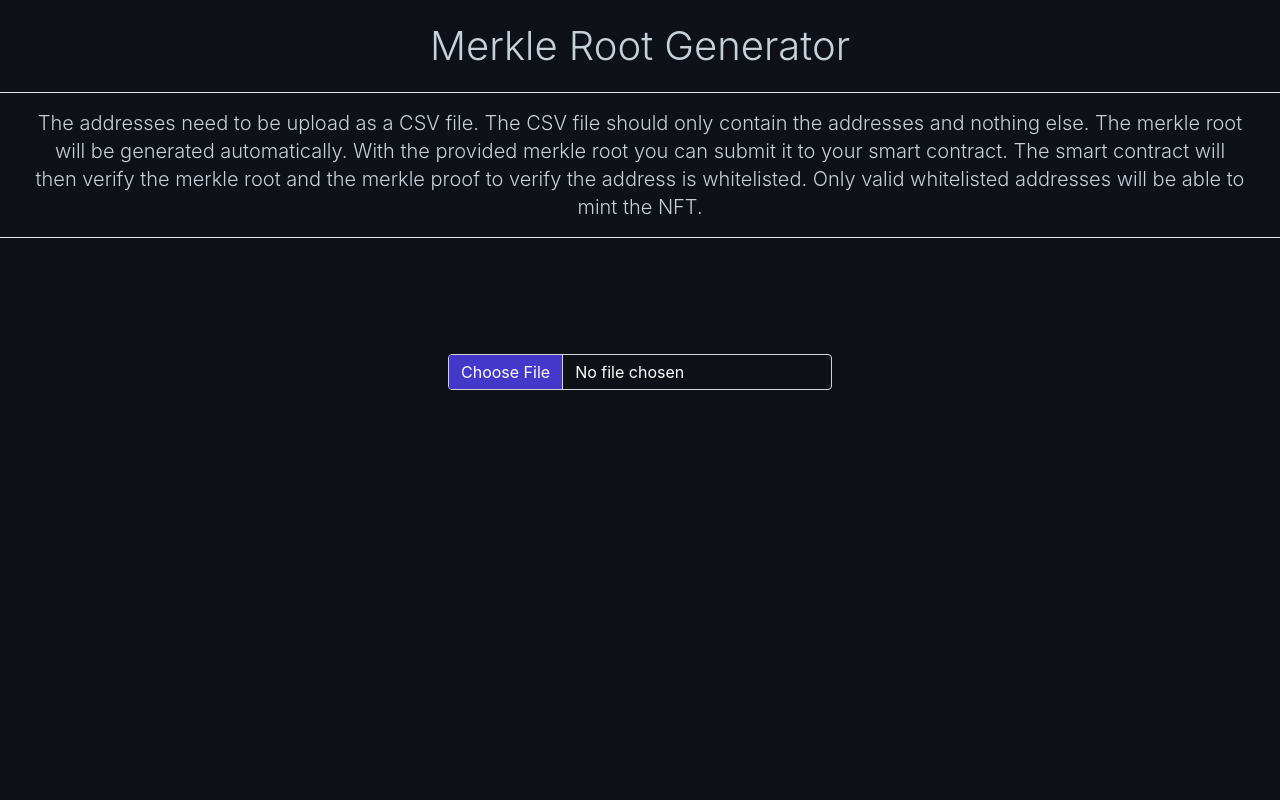
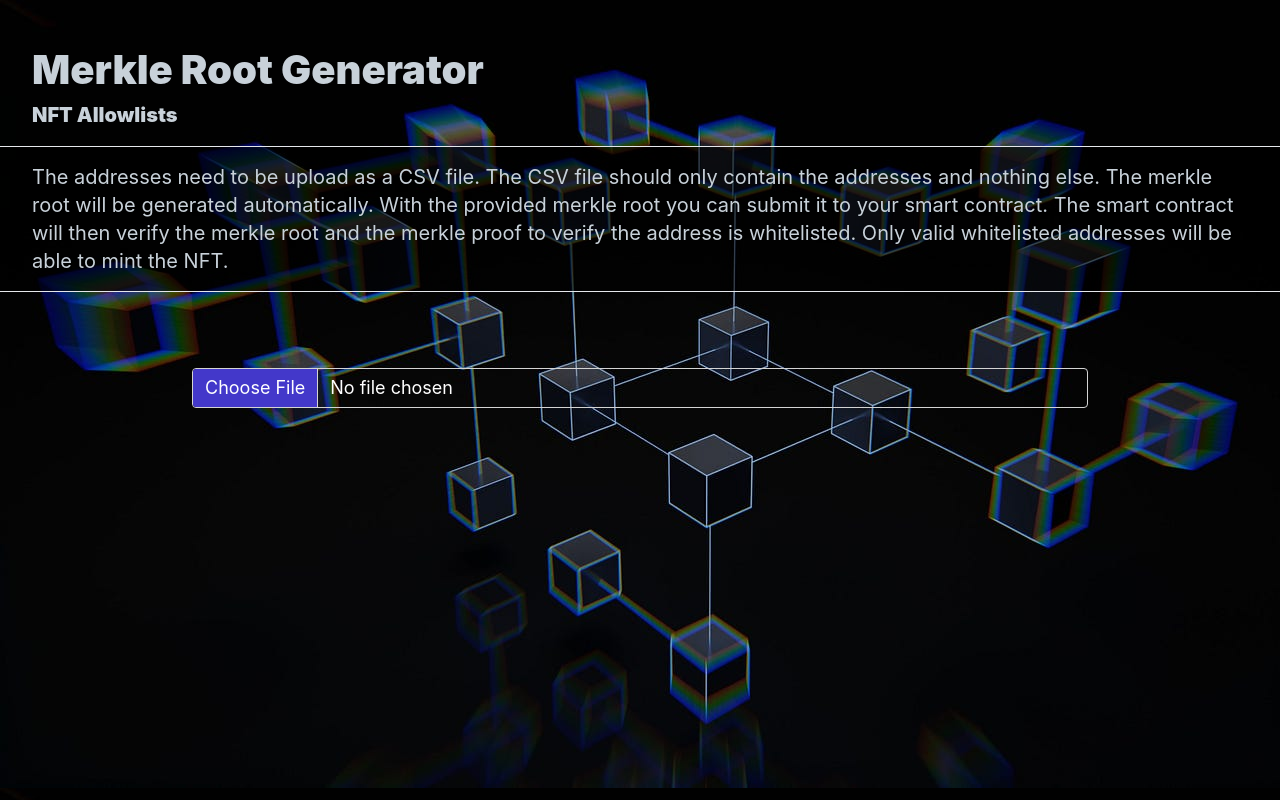
Before and after one commit to passandscore/merkle-root-generator, a React (Create React App) app: page / in a window 1280 px wide. Built offline with nearby package versions, Linux system fonts and the light colour scheme.

Commit message:
Refactoring

```diff
--- a/src/App.css
+++ /dev/null
@@ -1,38 +0,0 @@
-.App {
-  text-align: center;
-}
-
-.App-logo {
-  height: 40vmin;
-  pointer-events: none;
-}
-
-@media (prefers-reduced-motion: no-preference) {
-  .App-logo {
-    animation: App-logo-spin infinite 20s linear;
-  }
-}
-
-.App-header {
-  background-color: #282c34;
-  min-height: 100vh;
-  display: flex;
-  flex-direction: column;
-  align-items: center;
-  justify-content: center;
-  font-size: calc(10px + 2vmin);
-  color: white;
-}
-
-.App-link {
-  color: #61dafb;
-}
-
-@keyframes App-logo-spin {
-  from {
-    transform: rotate(0deg);
-  }
-  to {
-    transform: rotate(360deg);
-  }
-}
--- a/src/components/Generator.jsx
+++ b/src/components/Generator.jsx
@@ -81,7 +81,7 @@ export default function Generate() {
     createRootHashFromAddressList(lowercaseFileContent);
   };
 
-  const copyToClipboard = () => {
+  const copyRootToClipboard = () => {
     copy(JSON.stringify(generatedMerkleRoot));
     toast.success("Copied to clipboard");
   };
@@ -93,10 +93,13 @@ export default function Generate() {
 
   return (
     <>
-      <div className="mx-auto max-w-7xl border-b py-4 text-[40px] font-light sm:px-6 lg:px-8 text-[#C8D1D9]">
+      <div className="mt-10 mx-auto max-w-7xl  text-[40px] font-black  lg:px-8 text-[#C8D1D9]">
         Merkle Root Generator
       </div>
-      <p className="mx-auto mb-5 max-w-7xl border-b py-4 text-xl font-light sm:px-6 lg:px-8 text-[#C8D1D9] ">
+      <div className="mx-auto max-w-7xl border-b pb-4 text-[20px] font-black sm:px-6 lg:px-8 text-[#C8D1D9]">
+        NFT Allowlists
+      </div>
+      <p className="mx-auto mb-5 max-w-7xl border-b py-4 text-xl font-normal sm:px-6 lg:px-8 text-[#C8D1D9] bg-black bg-opacity-60">
         The addresses need to be upload as a CSV file. The CSV file should only
         contain the addresses and nothing else. The merkle root will be
         generated automatically. With the provided merkle root you can submit it
@@ -109,67 +112,52 @@ export default function Generate() {
         <div className="mx-auto max-w-4xl">
           {/* inputs */}
           {invalidAddresses.length > 0 ? (
-            <div className="md:w-100 mt-20 rounded-lg  p-4 shadow-lg">
-              <div className="m-1">
-                <button className="mt-4 inline-flex items-center rounded-md border border-transparent bg-indigo-600 px-4 py-2 text-sm font-medium text-white shadow-sm hover:bg-indigo-700 focus:outline-none focus:ring-2 focus:ring-indigo-500 focus:ring-offset-2 disabled:cursor-not-allowed disabled:opacity-50">
+            <div className="md:w-100 mt-20">
+              <div className="m-1 flex justify-center">
+                <button className="mt-4 inline-flex items-center rounded-md border border-transparent bg-indigo-600 px-4 py-2 text-lg font-medium text-white shadow-sm hover:bg-indigo-700 focus:outline-none focus:ring-2 focus:ring-indigo-500 focus:ring-offset-2 disabled:cursor-not-allowed disabled:opacity-50">
                   <CSVLink {...csvReport}> Download Invalid Addresses</CSVLink>
                 </button>
               </div>
-              <p className="mt-4 text-sm text-gray-500">
-                Please fix the invalid addresses and{" "}
-                <span
-                  className="text-indigo-600 hover:text-indigo-500 cursor-pointer"
-                  onClick={() => {
-                    window.location.reload();
-                  }}
-                >
-                  try again.
-                </span>
+              <p className="mt-4 text-xl text-white text-center">
+                Please fix the invalid addresses and try again.
               </p>
             </div>
           ) : (
-            <div className="md:w-100 mt-20">
-              <div className="m-1">
-                <div class="flex justify-center">
-                  <div class="mb-3 w-96">
-                    <input
-                      class="relative m-0 block w-full min-w-0 flex-auto rounded border border-solid border-neutral-300 bg-clip-padding py-[0.32rem] px-3 text-base font-normal text-white transition duration-300 ease-in-out file:-mx-3 file:-my-[0.32rem] file:overflow-hidden file:rounded-none file:border-0 file:border-solid file:border-inherit file:bg-indigo-700 file:px-3 file:py-[0.32rem] file:text-white file:transition file:duration-150 file:ease-in-out file:[margin-inline-end:0.75rem] file:[border-inline-end-width:1px] hover:file:bg-indigo-500 focus:border-primary focus:text-neutral-700 focus:shadow-[0_0_0_1px] focus:shadow-primary focus:outline-none"
-                      type="file"
-                      id="formFile"
-                      onChange={(e) => handleAddresses(e)}
-                    />
-                  </div>
-                </div>
-              </div>
+            <div class="flex justify-center mt-10">
+              <input
+                class="relative m-0 block w-full min-w-0 flex-auto rounded border border-solid border-neutral-300 bg-clip-padding py-[0.32rem] px-3 text-lg font-normal text-white transition duration-300 ease-in-out file:-mx-3 file:-my-[0.32rem] file:overflow-hidden file:rounded-none file:border-0 file:border-solid file:border-inherit file:bg-indigo-700 file:px-3 file:py-[0.32rem] file:text-white file:transition file:duration-150 file:ease-in-out file:[margin-inline-end:0.75rem] file:[border-inline-end-width:1px] hover:file:bg-indigo-500 focus:border-primary focus:text-neutral-700 focus:shadow-[0_0_0_1px] focus:shadow-primary focus:outline-none"
+                type="file"
+                id="formFile"
+                onChange={(e) => handleAddresses(e)}
+              />
             </div>
           )}
 
           {/* outputs */}
-          {generatedMerkleRoot && (
+          {generatedMerkleRoot && invalidAddresses.length === 0 && (
             <>
-              <div className="md:w-100 mt-10 rounded-lg bg-gray-200 p-4 shadow-lg">
-                <div className="mx-auto max-w-screen-lg">
-                  <table className="w-full">
-                    <thead>
-                      <tr className="bg-gray-200">
-                        <th className="p-3 text-left">{generatedMerkleRoot}</th>
-                        <th className="pl-3 text-center cursor-pointer hover:bg-gray-300 hover:rounded-md">
-                          {<IconCopy onClick={copyToClipboard} />}
-                        </th>
-                      </tr>
-                    </thead>
-                  </table>
-                </div>
+              <div className="mt-10 rounded-lg bg-gray-200 p-4 shadow-lg text-md w-auto text-center">
+                {generatedMerkleRoot}
               </div>
 
-              <div className="flex justify-end">
+              <div className="flex justify-end mt-6">
                 <button
-                  className="mt-4 inline-flex items-center rounded-md border border-transparent bg-indigo-600 px-4 py-2 text-sm font-medium text-white shadow-sm hover:bg-indigo-700 focus:outline-none focus:ring-2 focus:ring-indigo-500 focus:ring-offset-2 disabled:cursor-not-allowed disabled:opacity-50"
+                  className="mt-4 inline-flex items-center rounded-md border border-transparent bg-indigo-600 px-4 mx-4 py-2 text-lg font-medium text-white shadow-sm hover:bg-indigo-700 focus:outline-none focus:ring-2 focus:ring-indigo-500 focus:ring-offset-2 disabled:cursor-not-allowed disabled:opacity-50"
+                  onClick={copyRootToClipboard}
+                >
+                  <IconCopy />
+                  <p className="pl-2">Root</p>
+                </button>
+                <button
+                  className="mt-4 inline-flex items-center rounded-md border border-transparent bg-indigo-600 px-4 py-2 text-lg font-medium text-white shadow-sm hover:bg-indigo-700 focus:outline-none focus:ring-2 focus:ring-indigo-500 focus:ring-offset-2 disabled:cursor-not-allowed disabled:opacity-50"
                   onClick={copyAddressesToClipboard}
                 >
-                  Copy Address Array
+                  <IconCopy />
+                  <p className="pl-2">Address Array</p>
                 </button>
               </div>
+
+              <p className="mt-4 text-xl text-white text-right">{`${whitelistedAddresses.length} total addresses`}</p>
             </>
           )}
         </div>
--- a/src/index.css
+++ b/src/index.css
@@ -4,7 +4,8 @@
 
 body {
   margin: 0;
-  background-color: #0e1117;
+  /* background-color: #0e1117; */
+  background-image: url("/public/merkle-tree.jpeg");
   font-family: -apple-system, BlinkMacSystemFont, "Segoe UI", "Roboto", "Oxygen",
     "Ubuntu", "Cantarell", "Fira Sans", "Droid Sans", "Helvetica Neue",
     sans-serif;
@@ -16,12 +17,3 @@ code {
   font-family: source-code-pro, Menlo, Monaco, Consolas, "Courier New",
     monospace;
 }
-
-/* input[type="file"] {
-  background-color: blue;
-  color: white;
-  padding: 10px 20px;
-  border-radius: 5px;
-  border: none;
-  cursor: pointer;
-} */
```
Also changed, not shown: src/App.js (+0 -16 lines), public/merkle-tree.jpeg (added), 1 other file (tests, documents, lock files or other folders).
